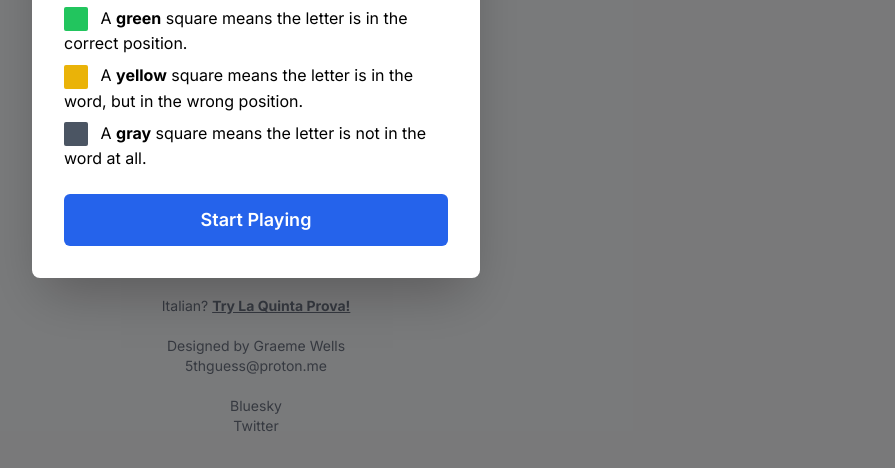
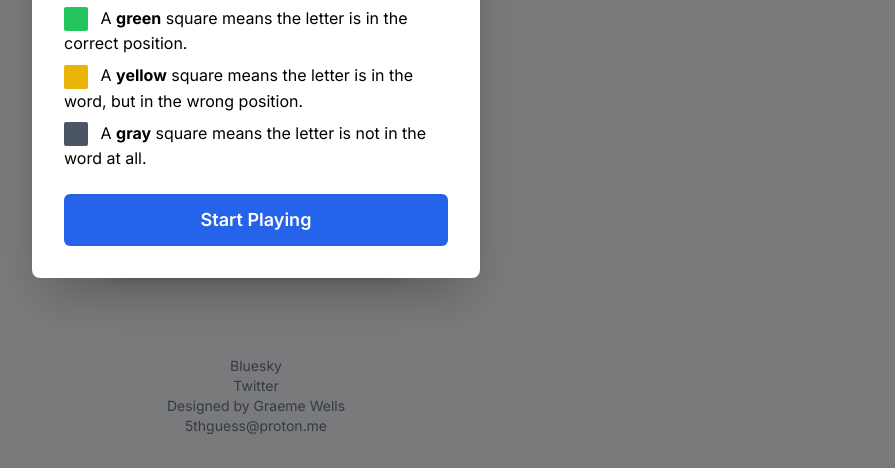
Before and after one commit to graemerwells/deducle, a plain HTML site: page index.html in a window 1280 px wide. Shown: the part 332-800 px from the top of the page, without its empty margins (384-1279 px from the left). Drawn offline with nearby package versions, Linux system fonts and the light colour scheme.

Commit message:
index.html

```diff
--- a/index.html
+++ b/index.html
@@ -219,14 +219,14 @@
     </div>
 
         <footer class="w-full text-center text-gray-500 text-sm py-4">
-        <a href="https://laquintaprova.netlify.app" target="_blank">Italian? <span style="text-decoration: underline; font-weight: bold;">Try La Quinta Prova!</span></a>
-        <br><br>
-        Designed by Graeme Wells <br>
-        <a href="mailto:5thguess@proton.me">5thguess@proton.me</a>
-        <br><br>
+        <br>
         <a href="https://bsky.app/profile/5thguess.bsky.social" target="_blank">Bluesky</a>
         <br>
         <a href="https://x.com/5thGuess" target="_blank">Twitter</a>
+        <br>
+        Designed by Graeme Wells <br>
+        <a href="mailto:5thguess@proton.me">5thguess@proton.me</a>
+        <br>
 
     </footer>
 
```
